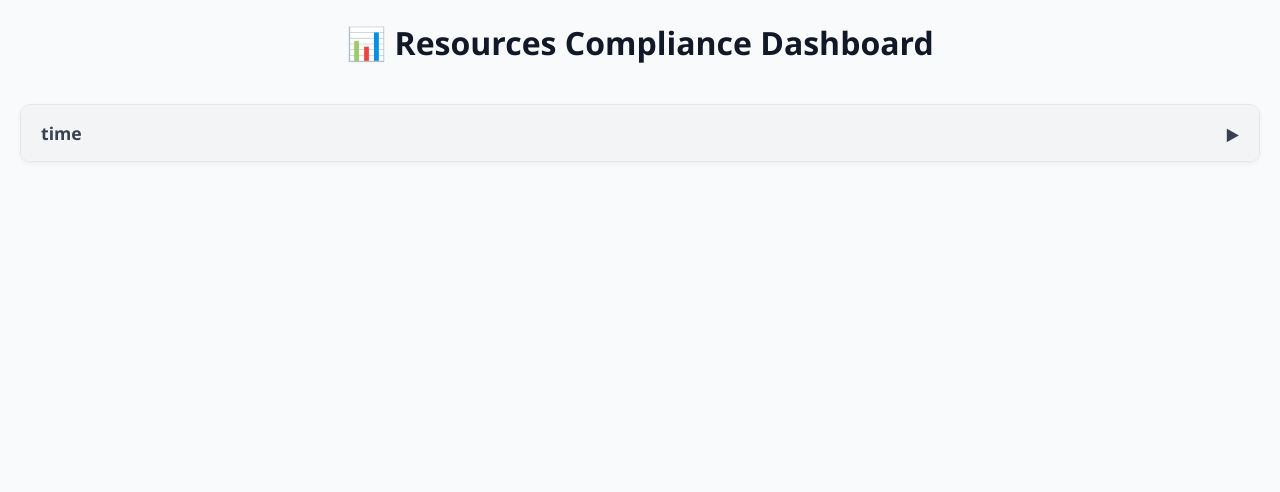
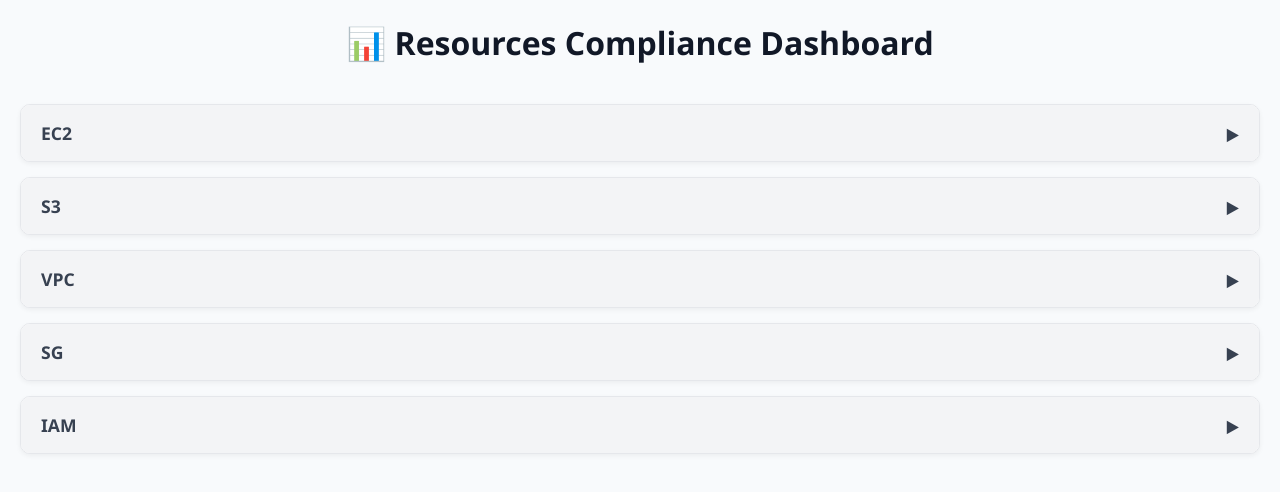
Before and after one commit to dhonnappa-amd/build-dashboards-testing, a plain HTML site: page index.html in a window 1280 px wide. Drawn offline with Linux system fonts and the light colour scheme.

Commit message:
Change data source from data.json to hardcodedata.json

```diff
--- a/index.html
+++ b/index.html
@@ -150,7 +150,7 @@
     }
 
     // Build dashboard
-    fetch("data.json")
+    fetch("hardcodedata.json")
       .then(res => res.json())
       .then(data => {
         const dashboard = document.getElementById("dashboard");
```
